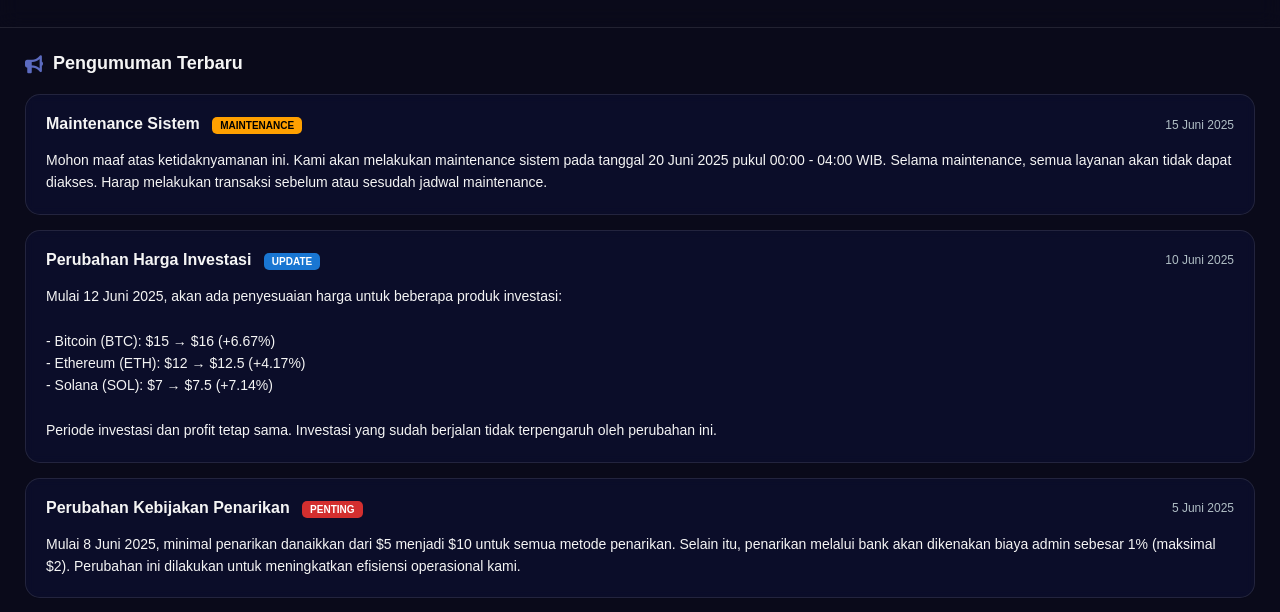
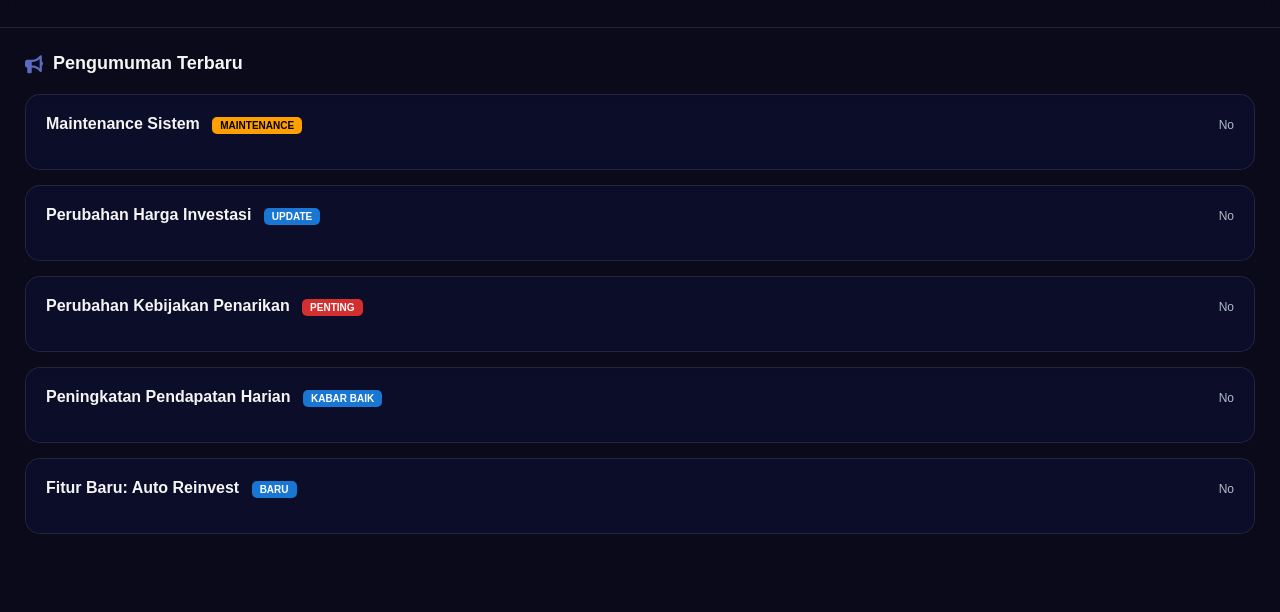
Before and after one commit to FLAME-XYZ/mcfordexcapps, a plain HTML site: page fitur-layanan-utama/pengumuman.html in a window 1280 px wide. Shown: the part 134-746 px from the top of the page. Drawn offline with Linux system fonts and the light colour scheme.

Commit message:
Update pengumuman.html

```diff
--- a/fitur-layanan-utama/pengumuman.html
+++ b/fitur-layanan-utama/pengumuman.html
@@ -313,10 +313,10 @@
                     <div class="announcement-title">
                         Maintenance Sistem <span class="announcement-badge badge-maintenance">MAINTENANCE</span>
                     </div>
-                    <div class="announcement-date">15 Juni 2025</div>
+                    <div class="announcement-date">No</div>
                 </div>
                 <div class="announcement-content">
-                    Mohon maaf atas ketidaknyamanan ini. Kami akan melakukan maintenance sistem pada tanggal 20 Juni 2025 pukul 00:00 - 04:00 WIB. Selama maintenance, semua layanan akan tidak dapat diakses. Harap melakukan transaksi sebelum atau sesudah jadwal maintenance.
+                    <!--Mohon maaf atas ketidaknyamanan ini. Kami akan melakukan maintenance sistem pada tanggal 20 Juni 2025 pukul 00:00 - 04:00 WIB. Selama maintenance, semua layanan akan tidak dapat diakses. Harap melakukan transaksi sebelum atau sesudah jadwal maintenance.-->
                 </div>
             </div>
 
@@ -326,16 +326,16 @@
                     <div class="announcement-title">
                         Perubahan Harga Investasi <span class="announcement-badge badge-update">UPDATE</span>
                     </div>
-                    <div class="announcement-date">10 Juni 2025</div>
+                    <div class="announcement-date">No</div>
                 </div>
                 <div class="announcement-content">
-                    Mulai 12 Juni 2025, akan ada penyesuaian harga untuk beberapa produk investasi:
+                    <!--Mulai 12 Juni 2025, akan ada penyesuaian harga untuk beberapa produk investasi:
                     <br><br>
                     - Bitcoin (BTC): $15 → $16 (+6.67%)<br>
                     - Ethereum (ETH): $12 → $12.5 (+4.17%)<br>
                     - Solana (SOL): $7 → $7.5 (+7.14%)<br>
                     <br>
-                    Periode investasi dan profit tetap sama. Investasi yang sudah berjalan tidak terpengaruh oleh perubahan ini.
+                    Periode investasi dan profit tetap sama. Investasi yang sudah berjalan tidak terpengaruh oleh perubahan ini.-->
                 </div>
             </div>
 
@@ -345,10 +345,10 @@
                     <div class="announcement-title">
                         Perubahan Kebijakan Penarikan <span class="announcement-badge badge-important">PENTING</span>
                     </div>
-                    <div class="announcement-date">5 Juni 2025</div>
+                    <div class="announcement-date">No</div>
                 </div>
                 <div class="announcement-content">
-                    Mulai 8 Juni 2025, minimal penarikan danaikkan dari $5 menjadi $10 untuk semua metode penarikan. Selain itu, penarikan melalui bank akan dikenakan biaya admin sebesar 1% (maksimal $2). Perubahan ini dilakukan untuk meningkatkan efisiensi operasional kami.
+                    <!--Mulai 8 Juni 2025, minimal penarikan danaikkan dari $5 menjadi $10 untuk semua metode penarikan. Selain itu, penarikan melalui bank akan dikenakan biaya admin sebesar 1% (maksimal $2). Perubahan ini dilakukan untuk meningkatkan efisiensi operasional kami.-->
                 </div>
             </div>
 
@@ -358,10 +358,10 @@
                     <div class="announcement-title">
                         Peningkatan Pendapatan Harian <span class="announcement-badge badge-update">KABAR BAIK</span>
                     </div>
-                    <div class="announcement-date">1 Juni 2025</div>
+                    <div class="announcement-date">No</div>
                 </div>
                 <div class="announcement-content">
-                    Kami dengan senang hati mengumumkan peningkatan pendapatan harian untuk semua produk investasi sebesar 0.5% efektif mulai 3 Juni 2025. Ini berarti profit harian Anda akan meningkat tanpa perubahan periode investasi. Investasi yang sudah berjalan akan otomatis menyesuaikan dengan rate baru.
+                    <!--Kami dengan senang hati mengumumkan peningkatan pendapatan harian untuk semua produk investasi sebesar 0.5% efektif mulai  Juni 2025. Ini berarti profit harian Anda akan meningkat tanpa perubahan periode investasi. Investasi yang sudah berjalan akan otomatis menyesuaikan dengan rate baru.-->
                 </div>
             </div>
 
@@ -371,10 +371,10 @@
                     <div class="announcement-title">
                         Fitur Baru: Auto Reinvest <span class="announcement-badge badge-update">BARU</span>
                     </div>
-                    <div class="announcement-date">25 Mei 2025</div>
+                    <div class="announcement-date">No</div>
                 </div>
                 <div class="announcement-content">
-                    Kini tersedia fitur Auto Reinvest yang memungkinkan Anda mengotomatisasi reinvestasi profit harian ke produk yang sama. Fitur ini dapat diaktifkan di halaman investasi dengan minimum saldo $20. Dengan Auto Reinvest, Anda dapat memaksimalkan compounding effect dari investasi Anda.
+                    <!--Kini tersedia fitur Auto Reinvest yang memungkinkan Anda mengotomatisasi reinvestasi profit harian ke produk yang sama. Fitur ini dapat diaktifkan di halaman investasi dengan minimum saldo $20. Dengan Auto Reinvest, Anda dapat memaksimalkan compounding effect dari investasi Anda.-->
                 </div>
             </div>
         </div>
```
